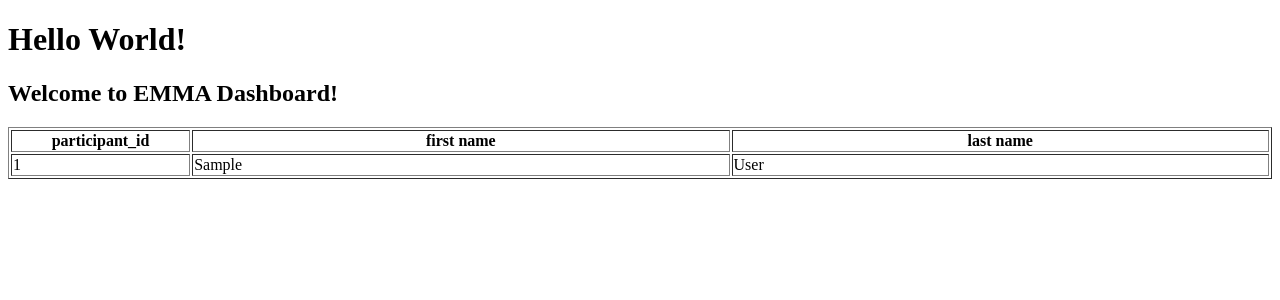
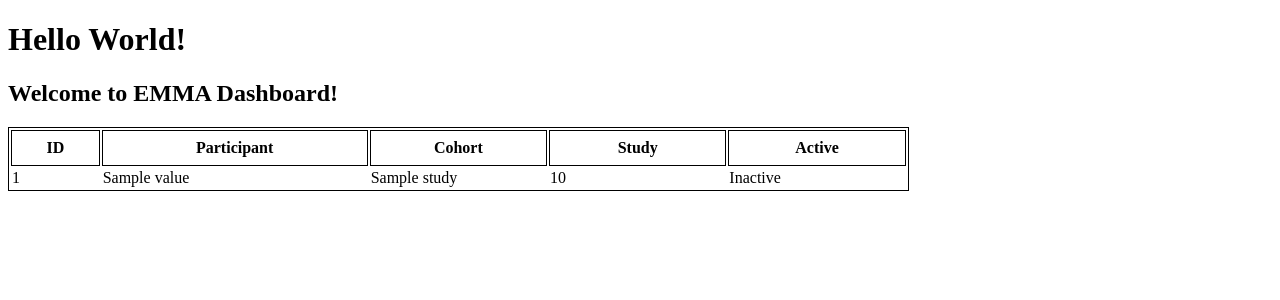
Before and after one commit to Reaganak40/gerontechnology, a Flask app: template emma_dashboard/dashboard/View/templates/index.html in a window 1280 px wide. Shown: the top 300 px of the page. Run offline with Flask 2, Linux system fonts and the light colour scheme; the template is opened without the code that fills it: most values are stand-ins (such as "Sample title", 1, 10 or a date in 2020).

Commit message:
Dashboard html pages now connected to css.

```diff
--- a/emma_dashboard/config.py
+++ b/emma_dashboard/config.py
@@ -6,3 +6,4 @@ class Config(object):
     DB_USER = "root"        # ! Fix this.
     DB_PASSWORD = "root"    # ! Fix this.
     TEMPLATE_FOLDER = os.path.join(basedir, 'dashboard//View//templates')
+    STATIC_FOLDER = os.path.join(basedir, 'dashboard//View//static')
--- a/emma_dashboard/dashboard/Controller/routes.py
+++ b/emma_dashboard/dashboard/Controller/routes.py
@@ -17,4 +17,4 @@ bp_routes.template_folder = Config.TEMPLATE_FOLDER #'..\\View\\templates'
 @bp_routes.route("/")
 def hello_world():
     user_table : DataFrame = db.get_users()
-    return render_template("index.html", title=db.name, user_t=user_table)
+    return render_template("index.html", title="Emma Dashboard", user_t=user_table)
--- a/emma_dashboard/dashboard/Model/database.py
+++ b/emma_dashboard/dashboard/Model/database.py
@@ -5,6 +5,7 @@
 
 from sqlalchemy import engine
 import pandas as pd
+import numpy as np
 
 class Database():
 
@@ -21,4 +22,5 @@ class Database():
 
     def get_users(self) -> pd.DataFrame:
         with self.db.connect() as connection:
-            return pd.read_sql("SELECT * FROM participants", connection)
+            df = pd.read_sql('SELECT * FROM PARTICIPANTS', connection)
+            return df.replace(to_replace='None', value=np.nan).dropna()
--- /dev/null
+++ b/emma_dashboard/dashboard/View/static/css/main.css
@@ -0,0 +1,9 @@
+.participant-table {
+    border: 1px solid;
+}
+
+.participant-table tr, .participant-table th
+{
+    border: 1px solid black;
+    padding: 8px;
+}
--- /dev/null
+++ b/emma_dashboard/dashboard/View/templates/base.html
@@ -0,0 +1,23 @@
+<!--
+# ================================================================
+#   Name:           base html
+#   Description:    Initial implementation
+#   Last Changed:   3/16/23
+#   Changed By:     Reagan Kelley
+#   Patch Notes: None
+# ================================================================
+-->
+
+
+<html>
+    <head>
+       {% if title %}
+            <title>{{ title }}</title>
+       {% else %}
+            <title>Emma Dashboard</title>
+       {% endif %}
+       <link rel="stylesheet" href="{{ url_for('static', filename='css/main.css') }}">
+    </head>
+
+    {% block content %} {% endblock %}
+</html>
--- a/emma_dashboard/dashboard/View/templates/index.html
+++ b/emma_dashboard/dashboard/View/templates/index.html
@@ -1,30 +1,31 @@
 <!DOCTYPE html>
-<html lang="en">
-<head>
-    <meta charset="UTF-8">
-    <title>{{title}}</title>
-</head>
-<body>
+
+{% extends "base.html" %}
+
+{% block content %}
 <h1>Hello World!</h1>
 <h2>Welcome to EMMA Dashboard!</h2>
 
-    <table
-    border = "1"
-    style="width:100%">
+<table class="participant-table">
     <tr>
-          <th style="width:10%">participant_id</th>
-          <th style="width:30%">first name</th>
-          <th style="width:30%">last name</th>
-
+        <th style="width:5%">ID</th>
+        <th style="width:15%">Participant</th>
+        <th style="width:10%">Cohort</th>
+        <th style="width:10%">Study</th>
+        <th style="width:10%">Active</th>
     </tr>
     {% for key, value in user_t.iterrows() %}
         <tr>
             <td>{{ value['participant_id'] }}</td>
-                <td>{{ value['first_name'] }}</td>
-                <td>{{ value['last_name'] }}</td>
+            <td>{{ value['participant_name'] }}</td>
+            <td>{{ value['study'] }}</td>
+            <td>{{ value['cohort'] | int }}</td>
+            <td>{% if (value['active'] | int) == 1 %} Active {% else %} Inactive {% endif %}</td>
+
+
         </tr>
     {% endfor %}
 
     </table>
-</body>
-</html>
+
+{% endblock %}
--- a/emma_dashboard/dashboard/__init__.py
+++ b/emma_dashboard/dashboard/__init__.py
@@ -33,8 +33,9 @@ def create_app(config_class=Config):
     """
     app = Flask(__name__)
 
-    # This tells routes where to find html files.
+    # This tells routes where to find html and css files.
     app.template_folder = config_class.TEMPLATE_FOLDER
+    app.static_folder = config_class.STATIC_FOLDER
 
     # Using blueprints allows use to define routes in different parts
     #  of the application, which also allows us to use the MVC architecture model.
```
Lines whose indentation alone changed are shown as unchanged.
